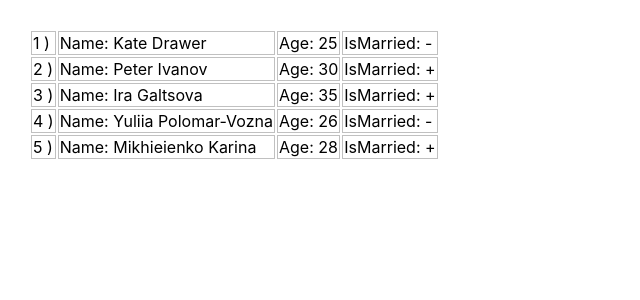
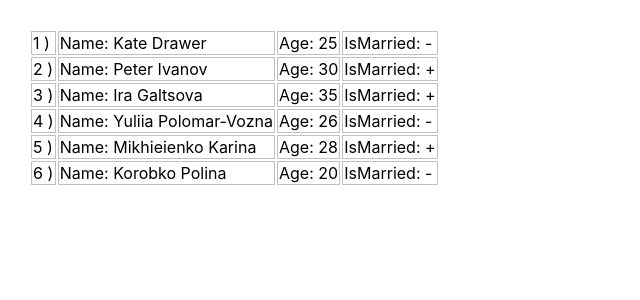
Before and after one commit to denis-denis718/student-Denis-Zaharchenko, a React (Create React App) app: page / in a window 1280 px wide. Shown: the top 300 px of the page, without its empty margins (0-640 px from the left). Built offline with nearby package versions, Linux system fonts and the light colour scheme.

Commit message:
added array5

```diff
--- a/src/data/data.js
+++ b/src/data/data.js
@@ -28,5 +28,11 @@ export const Students = [
     name: 'Mikhieienko Karina',
     age: 28,
     isMarried: true,
+  },
+  {
+    id: 5,
+    name: 'Korobko Polina',
+    age: 20,
+    isMarried: false,
   }
 ]
```
